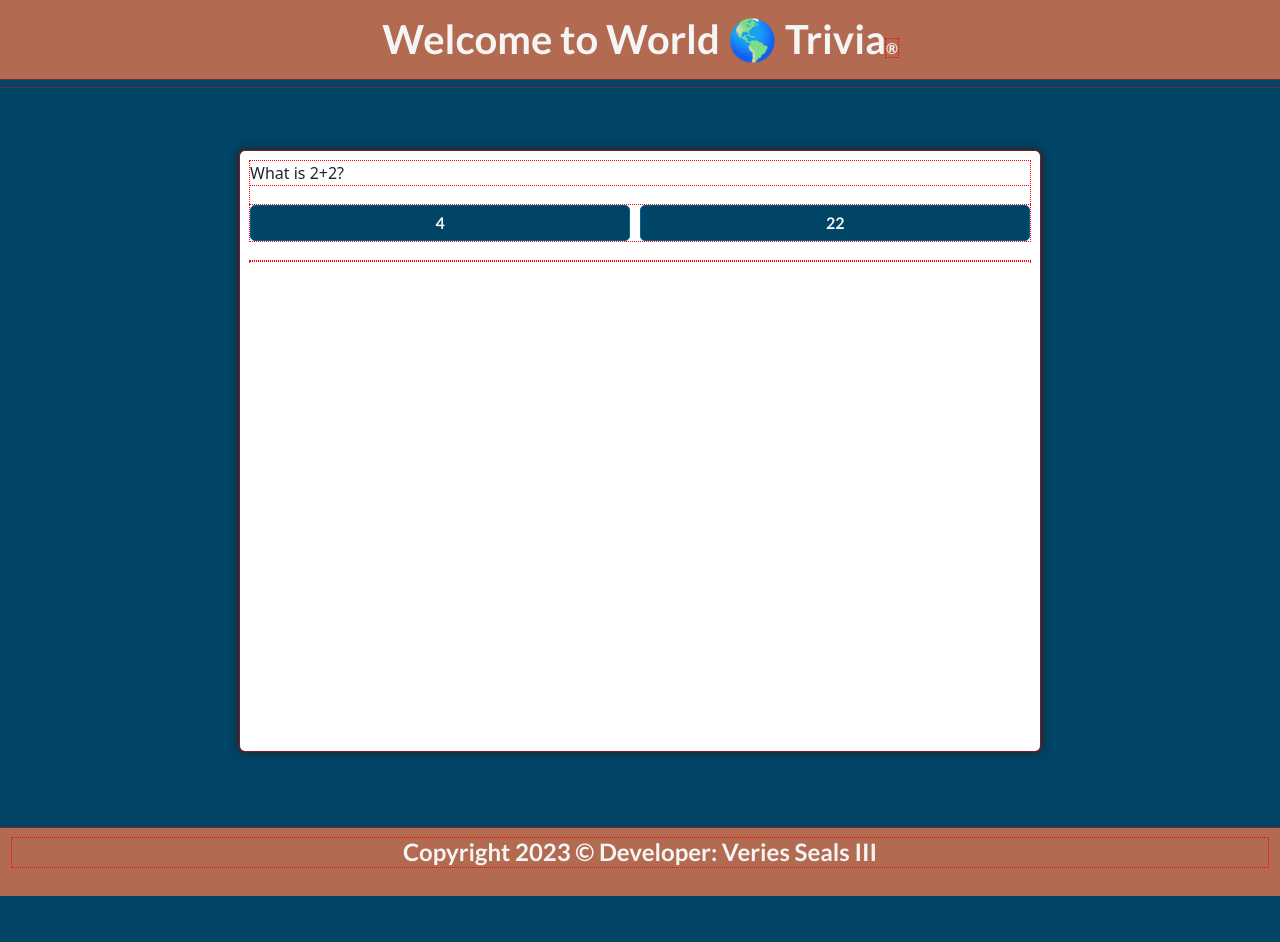
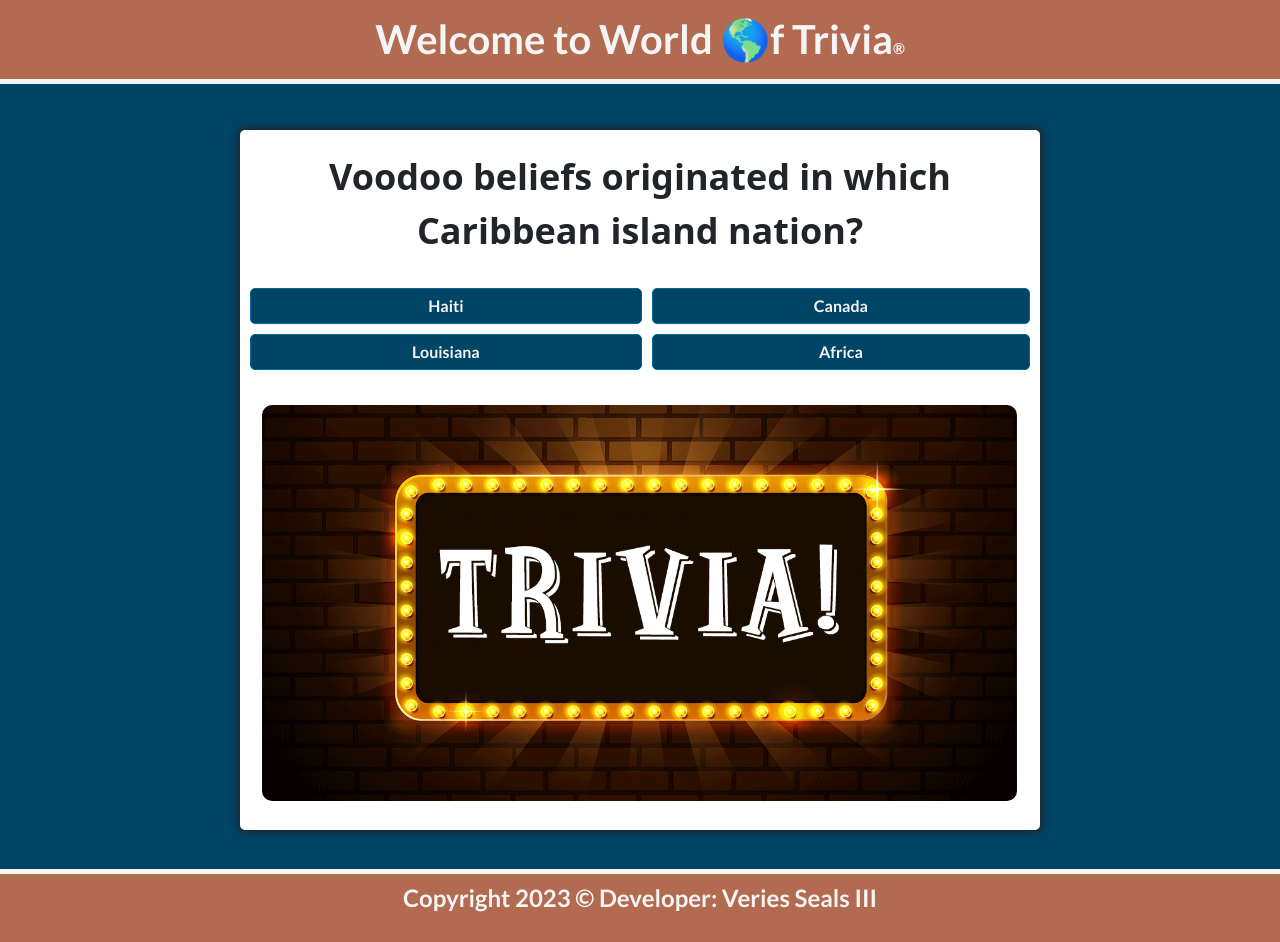
Before and after one commit to veriesseals/trivia-game, a plain HTML site: page index.html in a window 1280 px wide. Both pictures are taken after a click on the button "Start". Before the commit the page ends 896 px from the top, so only its background shows below. Drawn offline with nearby package versions, Linux system fonts and the light colour scheme.

Commit message:
Adjusted CSS

```diff
--- a/css/style.css
+++ b/css/style.css
@@ -1,7 +1,7 @@
 /* Global */
 /* ------------------------------------ */
 * , *::before, *::after {
-    outline: 1px dotted red;
+    /* outline: 1px dotted red; */
     box-sizing: border-box;
 }
 
@@ -13,6 +13,7 @@
     color: whitesmoke;
     background-color: #b26a50;
     font-family: 'Lato', sans-serif;
+    border-bottom: 5px solid whitesmoke;
 }
 
 #regTradeMark{
@@ -29,6 +30,12 @@
 
 /* Body */
 /* ------------------------------------ */
+#question {
+    font-size: 36px;
+    font-weight: bold;
+    padding: 10px 20px;
+}
+
 body {
     --hue: var(--hue-neutral);
     padding: 0;
@@ -51,15 +58,16 @@ body.wrong{
 }
 
 
+
 /* Gameboard */
 /* ------------------------------------ */
 #gameBoard {
     --hue: var(--hue-neutral);
-    margin-top: 5%;
-    margin-bottom: 6%;
+    margin-top: 3%;
+    margin-bottom: 3%;
     width: 800px;
     max-width: 80%;
-    height: 600px;
+    height: 700px;
     top: 50%;
     position: relative;
     background-color: white;
@@ -67,6 +75,17 @@ body.wrong{
     padding: 10px;
     box-shadow: 0 0 10px 2px;
     /* background-color: hsl(var(--hue), 100%, 20%); */
+}
+
+img {
+    margin-top: 15px;
+    margin-bottom: 15px;
+    width: 755px;
+    height: auto;
+    border-top-left-radius: 10px;
+    border-top-right-radius: 10px;
+    border-bottom-left-radius: 10px;
+    border-bottom-right-radius: 10px;
 }
 
 /* ------------------------------------ */
@@ -166,4 +185,5 @@ body.wrong{
     color: whitesmoke;
     background-color: #b26a50;
     font-family: 'Lato', sans-serif;
+    border-top: 5px solid whitesmoke;
 }
--- a/index.html
+++ b/index.html
@@ -9,16 +9,17 @@
     <link href="https://fonts.googleapis.com/css2?family=Lato:wght@700&display=swap" rel="stylesheet">
     <link href="https://cdn.jsdelivr.net/npm/bootstrap@5.3.0-alpha1/dist/css/bootstrap.min.css" rel="stylesheet" integrity="sha384-GLhlTQ8iRABdZLl6O3oVMWSktQOp6b7In1Zl3/Jr59b6EGGoI1aFkw7cmDA6j6gD" crossorigin="anonymous">
     <link rel="stylesheet" href="css/style.css">
-    <title>World Trivia</title>
+    <title>World of Trivia</title>
 </head>
 <body>
     <!-- Header -->
     <!-- --------------------------------------- -->
     <header class="top-header container-fluid text-center">
         <div class="row">
-            <h1 id="topHeader" class="text-align-center">Welcome to World 🌎 Trivia<span id="regTradeMark">&reg;</span></h1>
+            <h1 id="topHeader" class="text-align-center">Welcome to World 🌎f  Trivia<span id="regTradeMark">&reg;</span></h1>
         </div>
     </header>
+
     <!-- End Header -->
     <!-- --------------------------------------- -->
 
@@ -28,7 +29,7 @@
         <!-- Question Container will be hidden until game is started-->
         <div id="questionContainer" class="hide">
             <!-- Question -->
-            <div id="question"><h2>Question</h2></div>
+            <div id="question" class="text-center"><h2>Question</h2></div>
             <!-- Answer Buttons -->
             <div id="answerButtons" class="btn-grid">
                 <button class="btn">Answer 1</button>
@@ -44,15 +45,12 @@
             <!-- This button will be hidden -->
             <button id="nextBtn" class="next-btn btn hide">Next</button>
         </div>
+        <div class="container trivia-cont" id="triviaCont">
+            <img src="img/trivia.gif" alt="">
+        </div>
     </div>
     <!-- End Game Board -->
-    <!-- --------------------------------------- -->
 
-    <!-- Canvas -->
-    <!-- <canvas id="canvas" class="container text-center">
-
-    </canvas> -->
-    <!-- End Canvas -->
 
     <!-- Footer -->
     <footer id="footer" class="container-fluid text-center">
--- a/js/app2.js
+++ b/js/app2.js
@@ -1,9 +1,11 @@
 // Get Access to Start Button, Questions, Next Button
 // -----------------------------------------------------
+// Access Start Button
 const startButton = document.getElementById('startBtn');
+// Access Next Button
 const nextButton = document.getElementById('nextBtn');
+// Access Question Container
 const questionContainerElement = document.getElementById('questionContainer');
-
 // Get Access to Question Element
 const questionElement = document.getElementById('question');
 // Get Access to Answer Buttons
@@ -14,7 +16,18 @@ let shuffledQuestions, currentQuestionIndex; //Init
 
 // Event Listener for Start Button
 // -----------------------------------------------------
+
+// Event Listener for Start Button
 startButton.addEventListener('click', startGame);
+// -----------------------------------------------------
+// Event Listener for Next Button
+nextButton.addEventListener('click', () => {
+    // Itterate to next qestion buy adding currentQuestionIndex++
+    currentQuestionIndex++;
+    // Call next question with setNextQuestion();
+    setNextQuestion();
+});
+// -----------------------------------------------------
 
 
 // Functions -- Methods
@@ -66,8 +79,11 @@ function showQuestion(question) {
 
 // Reset
 function resetState() {
+    // Resets background color to default each question
+    clearStatusClass(document.body)
     // Next Button Must be created in order for this to function
     nextButton.classList.add('hide');
+    // loop though buttons if there is a child and remove extra buttons
     while (answerButtonsElement.firstChild) {
         answerButtonsElement.removeChild
         (answerButtonsElement.firstChild)
@@ -75,13 +91,44 @@ function resetState() {
     }
 }
 
+// add e to take in the event as a parameter for the selectAnswer Eventlistener
+function selectAnswer(e) {
+    // Get selected button by using target for the eventlistener for selectAnswer
+    const selectedButton = e.target;
+    const correct = selectedButton.dataset.correct;
+    setStatusClass(document.body, correct)
+    //
+    Array.from(answerButtonsElement.children).forEach(button => {
+        setStatusClass(button, button.dataset.correct)
+    })
+    // Check to see if we have another question by using .length
+    // ----------------------------------------------------------
+    if(shuffledQuestions.length > currentQuestionIndex +1){
+        // Show Next button after answer is selected
+        nextButton.classList.remove('hide');
+    }
+    else {
+        startButton.innerText = 'Restart';
+        startButton.classList.remove('hide');
+    }
+}
 
-// add e to take in the event as a parameter foe the selectAnswer Eventlistener
-function selectAnswer(e) {
-    //
+// Fuction Check to see if Answer is correct
+function setStatusClass(element, correct){
+    clearStatusClass(element)
+    if (correct) {
+        element.classList.add('correct');
+    }
+    else {
+        element.classList.add('wrong');
+    }
 
 }
 
+function clearStatusClass (element) {
+    element.classList.remove('correct');
+    element.classList.remove('wrong');
+}
 // Create Questions by using arrays and objects
 // Array of Questions
 const questions = [
@@ -90,7 +137,50 @@ const questions = [
         // Array of Answers
         answers: [
             {text: '4', correct: true},
-            {text: '22', correct: false}
+            {text: '22', correct: false},
+            {text: '92', correct: false},
+            {text: '82', correct: false}
+        ]
+    },
+    {
+        question: 'What is 4+4?',
+        // Array of Answers
+        answers: [
+            {text: '8', correct: true},
+            {text: '452', correct: false},
+            {text: '92', correct: false},
+            {text: '82', correct: false}
+        ]
+    },
+    {
+        question: 'What is 6+4?',
+        // Array of Answers
+        answers: [
+            {text: '10', correct: true},
+            {text: '52', correct: false},
+            {text: '92', correct: false},
+            {text: '82', correct: false}
+        ]
+    },
+    {
+        question: 'What is 24+4?',
+        // Array of Answers
+        answers: [
+            {text: '28', correct: true},
+            {text: '277', correct: false},
+            {text: '92', correct: false},
+            {text: '82', correct: false}
+        ]
+    },
+    {
+        question: 'Voodoo beliefs originated in which Caribbean island nation?',
+        // Array of Answers
+        answers: [
+            {text: 'Haiti', correct: true},
+            {text: 'Canada', correct: false},
+            {text: 'Louisiana', correct: false},
+            {text: 'Africa', correct: false}
         ]
     }
+
 ]
```
Also changed, not shown: img/._trivia.gif (added), img/earth.png (deleted), img/trivia.gif (added).
